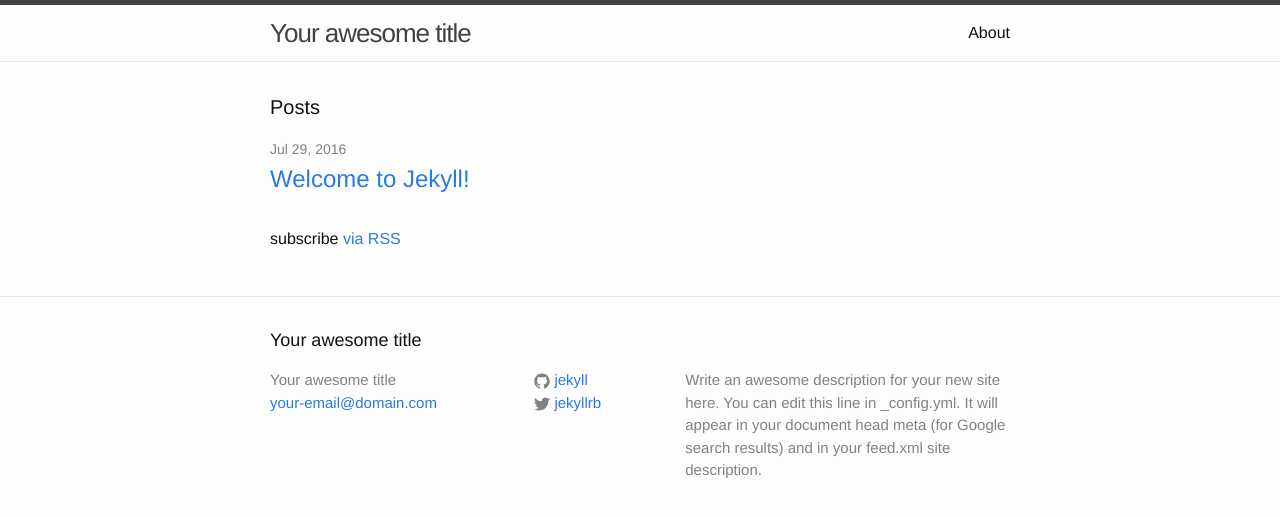
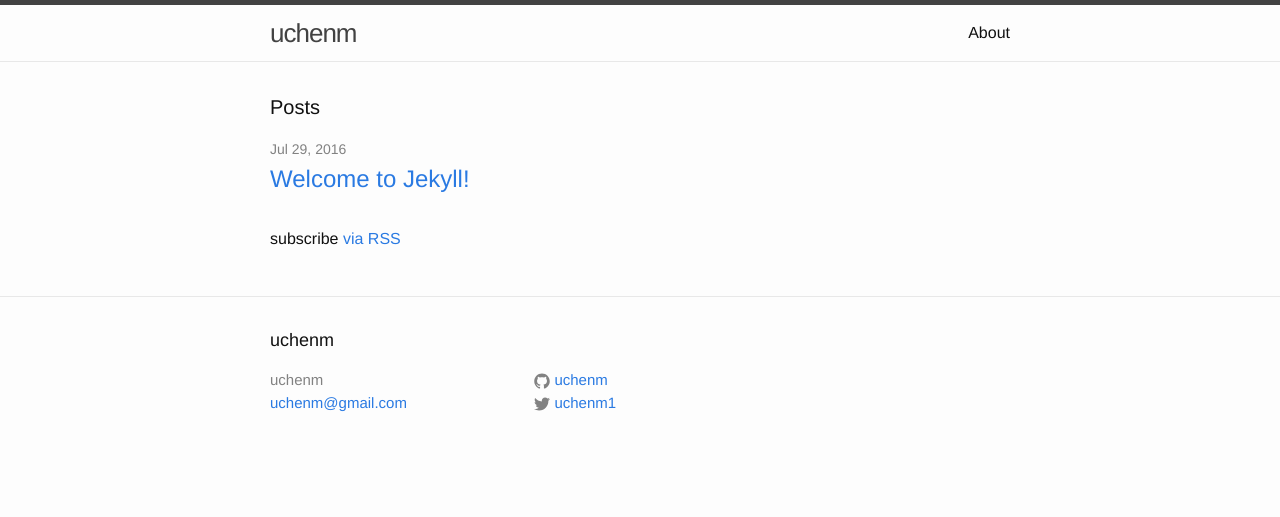
Before and after one commit to uchenm/uchenm-old.github.io, a Jekyll site: the page built from index.html, in a window 1280 px wide. Shown: the top 517 px of the page. Built offline with Jekyll 4.4.1, drawn with Linux system fonts in a browser that asks for light colours.

Commit message:
make changes to personal config

```diff
--- a/_config.yml
+++ b/_config.yml
@@ -6,16 +6,13 @@
 # 'jekyll serve'. If you change this file, please restart the server process.
 
 # Site settings
-title: Your awesome title
-email: your-email@domain.com
-description: > # this means to ignore newlines until "baseurl:"
-  Write an awesome description for your new site here. You can edit this
-  line in _config.yml. It will appear in your document head meta (for
-  Google search results) and in your feed.xml site description.
+title: uchenm
+email: uchenm@gmail.com
+description: > # a bull running in the juggle of it forest.
 baseurl: "" # the subpath of your site, e.g. /blog
-url: "http://yourdomain.com" # the base hostname & protocol for your site
-twitter_username: jekyllrb
-github_username:  jekyll
+url: "http://uchenm.github.io" # the base hostname & protocol for your site
+twitter_username: uchenm1
+github_username:  uchenm
 
 # Build settings
 markdown: kramdown
```
